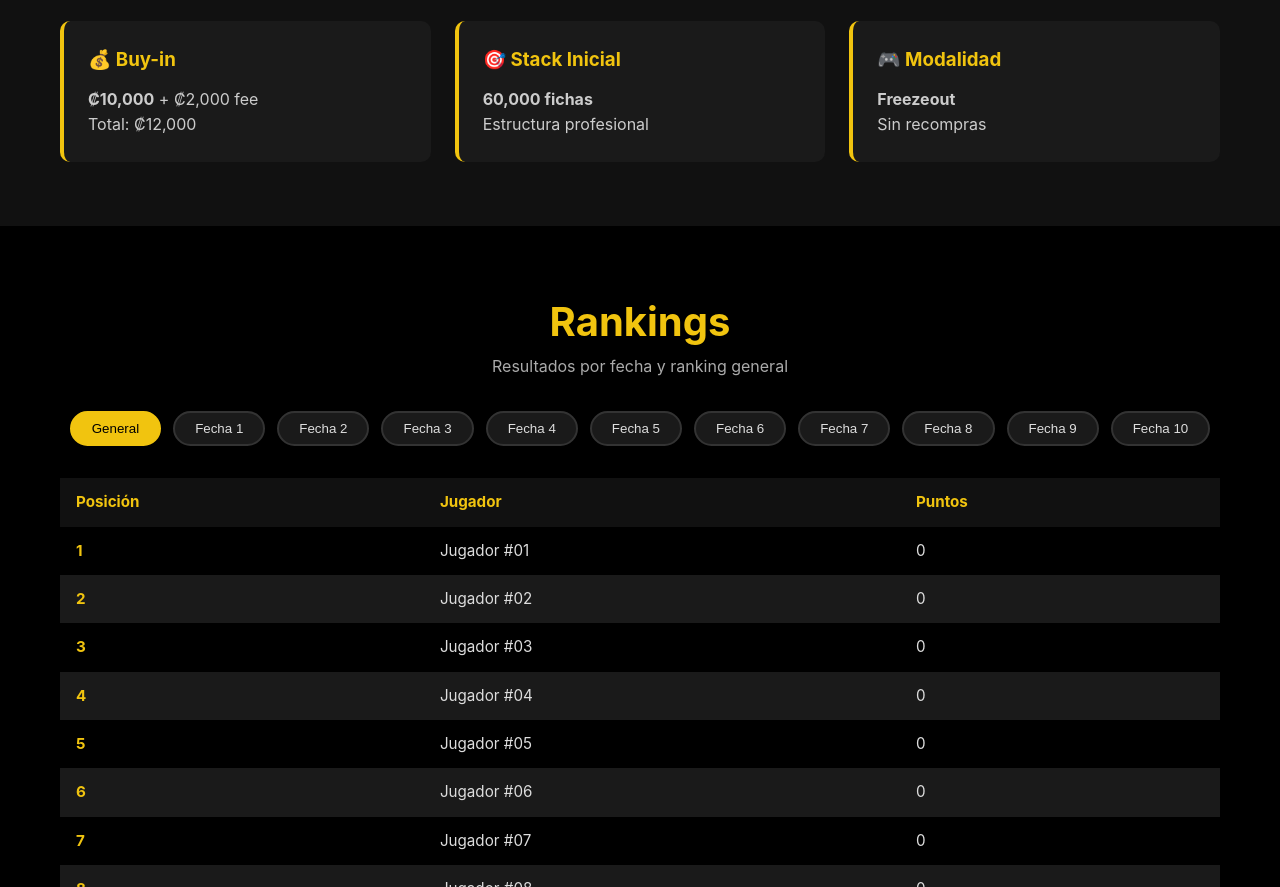
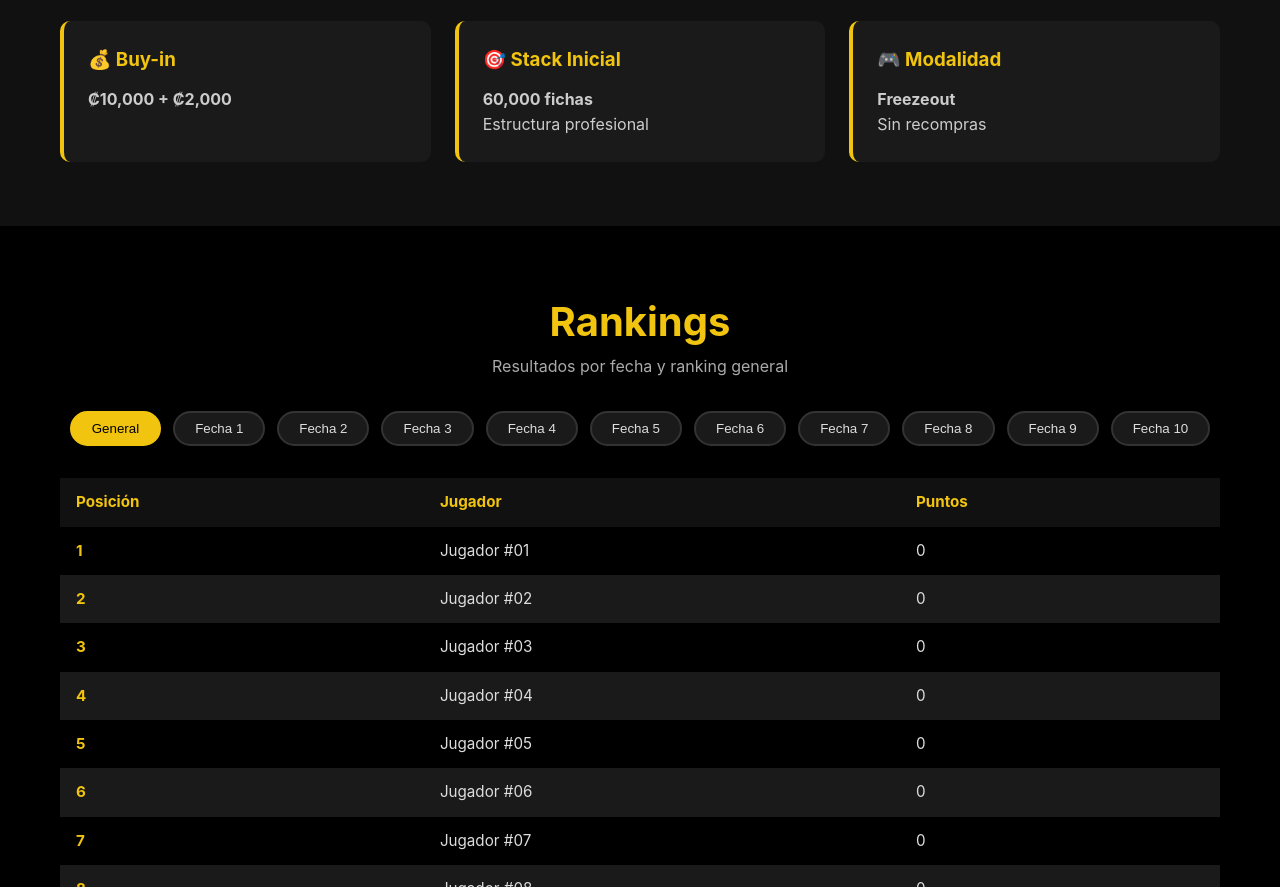
Before and after one commit to aopcr/temporada03, a plain HTML site: page index.html in a window 1280 px wide. Shown: the part 1120-2007 px from the top of the page. Drawn offline with Linux system fonts and the light colour scheme.

Commit message:
Update index.html

```diff
--- a/index.html
+++ b/index.html
@@ -378,7 +378,7 @@
           </div>
           <div class="info-card">
             <h3>💰 Buy-in</h3>
-            <p><strong>₡10,000</strong> + ₡2,000 fee<br />Total: ₡12,000</p>
+            <p><strong>₡10,000 + ₡2,000</strong></p>
           </div>
           <div class="info-card">
             <h3>🎯 Stack Inicial</h3>
```
